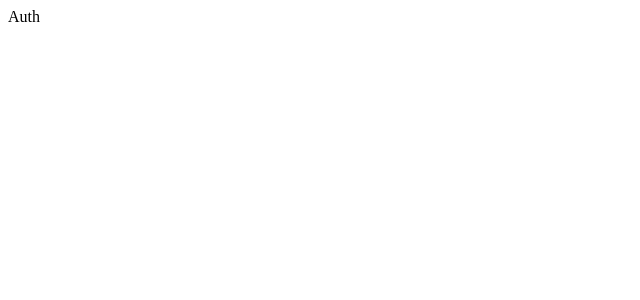
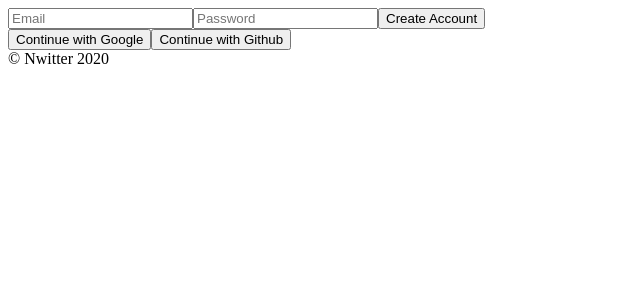
Before and after one commit to anottrx/FollowCourses, a React (Create React App) app in the folder nwitter/: page /#/ in a window 1280 px wide. Shown: the top 300 px of the page, without its empty margins (0-640 px from the left). Built offline with nearby package versions, Linux system fonts and the light colour scheme; no server answers.

Commit message:
#1 Use Firebase Auth to Create Account
이메일, 비밀번호로 회원가입
Firebase로 데이터 확인

```diff
--- /dev/null
+++ b/nwitter/jsconfig.json
@@ -0,0 +1,6 @@
+{
+  "compilerOptions": {
+    "baseUrl": "src"
+  },
+  "include": ["src"]
+}
--- a/nwitter/src/components/App.js
+++ b/nwitter/src/components/App.js
@@ -1,8 +1,15 @@
-import React from "react";
-import AppRouter from "./Router";
+import React, { useState } from "react";
+import AppRouter from "components/Router";
+import { authService } from "fbase";
 
 function App() {
-  return <AppRouter />;
+  const [isLoggedIn, setIsLoggedIn] = useState(authService.currentUser);
+  return (
+    <>
+      <AppRouter isLoggedIn={isLoggedIn} />
+      <footer>&copy; Nwitter {new Date().getFullYear()}</footer>
+    </>
+  );
 }
 
 export default App;
--- a/nwitter/src/components/Router.js
+++ b/nwitter/src/components/Router.js
@@ -3,8 +3,7 @@
 import Auth from "../routes/Auth";
 import Home from "../routes/Home";
 
-const AppRouter = () => {
-  const [isLoggedIn, setIsLoggedIn] = useState(false);
+const AppRouter = ({ isLoggedIn }) => {
   return (
     <Router>
       <Switch>
--- a/nwitter/src/firebase.js
+++ b/nwitter/src/fbase.js
@@ -1,4 +1,5 @@
 import * as firebase from "firebase/app";
+import "firebase/auth";
 
 const firebaseConfig = {
   apiKey: process.env.REACT_APP_API_KEY,
@@ -10,4 +11,6 @@
   appId: process.env.REACT_APP_APP_ID,
 };
 
-export default firebase.initializeApp(firebaseConfig);
+firebase.initializeApp(firebaseConfig);
+
+export const authService = firebase.auth();
--- a/nwitter/src/routes/Auth.js
+++ b/nwitter/src/routes/Auth.js
@@ -1,5 +1,64 @@
-import React from "react";
+import React, { useState } from "react";
+import { authService } from "fbase";
 
-const Auth = () => <span>Auth</span>;
+const Auth = () => {
+  const [email, setEmail] = useState("");
+  const [password, setPassword] = useState("");
+  const [newAccount, setNewAccount] = useState(true);
+  const onChange = (event) => {
+    const {
+      target: { name, value },
+    } = event;
+    if (name === "email") {
+      setEmail(value);
+    } else if (name === "password") {
+      setPassword(value);
+    }
+  };
+  const onSubmit = async (event) => {
+    event.preventDefault();
+    try {
+      let data;
+      if (newAccount) {
+        // newAccount===true -> Create account
+        data = authService.createUserWithEmailAndPassword(email, password);
+      } else {
+        // Log in
+        data = await authService.signInWithEmailAndPassword(email, password);
+      }
+      console.log(data);
+    } catch (error) {
+      console.log(error);
+    }
+  };
+
+  return (
+    <div>
+      <form onSubmit={onSubmit}>
+        <input
+          name="email"
+          type="email"
+          placeholder="Email"
+          required
+          value={email}
+          onChange={onChange}
+        />
+        <input
+          name="password"
+          type="password"
+          placeholder="Password"
+          required
+          value={password}
+          onChange={onChange}
+        />
+        <input type="submit" value={newAccount ? "Create Account" : "Log In"} />
+        <div>
+          <button>Continue with Google</button>
+          <button>Continue with Github</button>
+        </div>
+      </form>
+    </div>
+  );
+};
 
 export default Auth;
```
